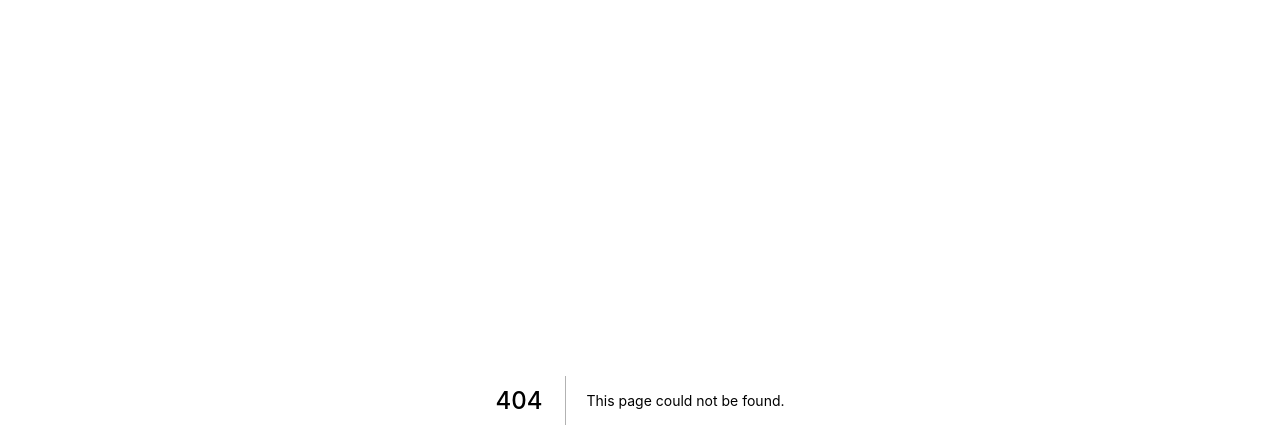
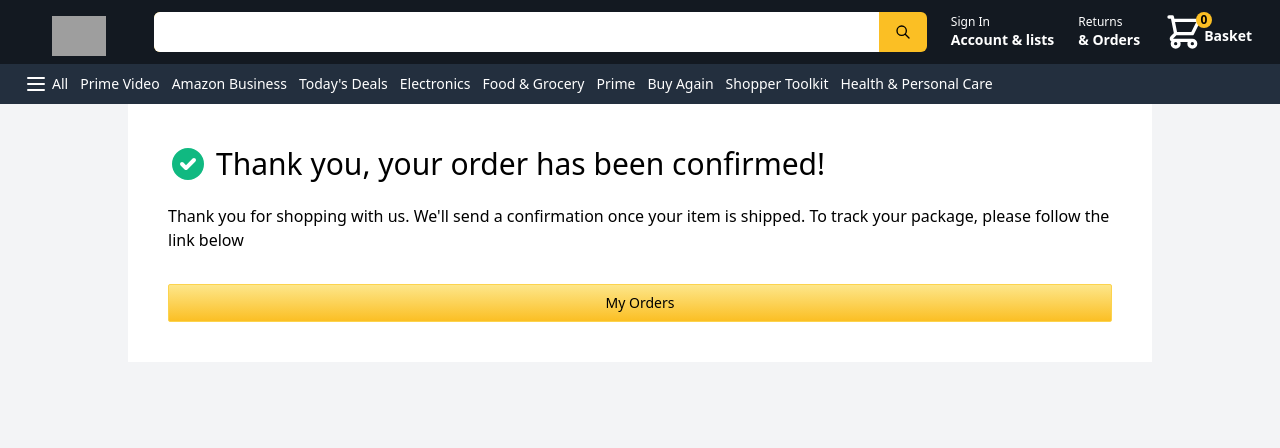
Before and after one commit to Isrealsix/amazon, a Next.js app: page /success in a window 1280 px wide. Before the commit this address had no page. Shown: the top 448 px of the page. Built offline with nearby package versions, Linux system fonts and the light colour scheme; no server answers; grey boxes are pictures that could not be loaded.

Commit message:
created the success page

```diff
--- /dev/null
+++ b/pages/success.js
@@ -0,0 +1,35 @@
+import { CheckCircleIcon } from '@heroicons/react/solid';
+import Header from '../components/Header';
+import { useRouter } from 'next/router';
+
+const success = () => {
+	const router = useRouter();
+	return (
+		<div className="bg-gray-100 h-screen">
+			<Header />
+
+			<main className="max-w-screen-lg mx-auto">
+				<div className="flex flex-col p-10 bg-white">
+					<div className="flex items-center space-x-2 mb-5">
+						<CheckCircleIcon className="text-green-500 h-10" />
+						<h1 className="text-3xl">
+							Thank you, your order has been confirmed!
+						</h1>
+					</div>
+					<p>
+						Thank you for shopping with us. We'll send a confirmation once your
+						item is shipped. To track your package, please follow the link below
+					</p>
+					<button
+						onClick={() => router.push('/orders')}
+						className="button mt-8"
+					>
+						My Orders
+					</button>
+				</div>
+			</main>
+		</div>
+	);
+};
+
+export default success;
```
